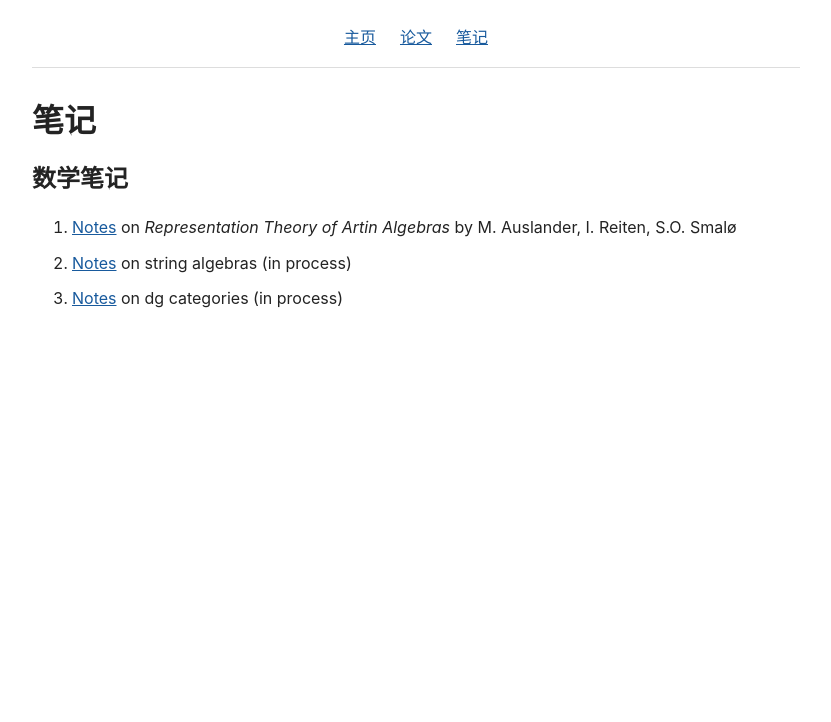
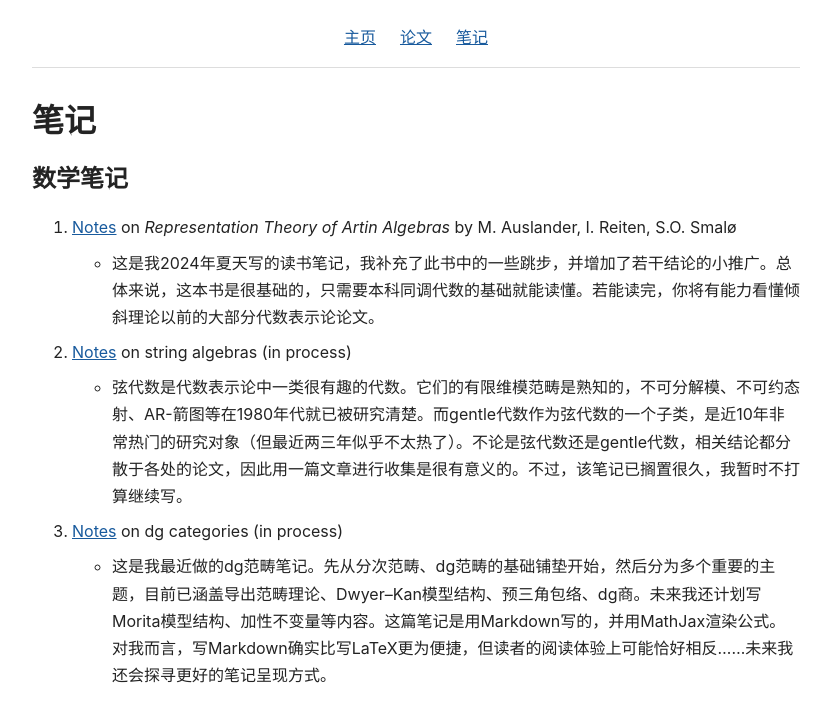
Before and after one commit to KKaixinBBaobei/KKaixinBBaobei.github.io, a Jekyll site: the page built from Notes/index.md, in a window 1280 px wide. Shown: the top 722 px of the page, without its empty margins (224-1055 px from the left). Built offline with Jekyll 4.4.1, drawn with Linux system fonts in a browser that asks for light colours.

Commit message:
添加笔记描述
Add context and progress notes for the representation theory, string algebra, and dg category notes.

```diff
--- a/Notes/index.md
+++ b/Notes/index.md
@@ -8,8 +8,11 @@ title: 笔记
 ## 数学笔记
 
 1. [Notes](https://cn.overleaf.com/read/mjkyxymwbqcn#f317e3) on *Representation Theory of Artin Algebras* by M. Auslander, I. Reiten, S.O. Smalø
+   - 这是我2024年夏天写的读书笔记，我补充了此书中的一些跳步，并增加了若干结论的小推广。总体来说，这本书是很基础的，只需要本科同调代数的基础就能读懂。若能读完，你将有能力看懂倾斜理论以前的大部分代数表示论论文。
 2. [Notes](https://cn.overleaf.com/read/rbxpbvkcvbcm#f1a07d) on string algebras (in process)
+   - 弦代数是代数表示论中一类很有趣的代数。它们的有限维模范畴是熟知的，不可分解模、不可约态射、AR-箭图等在1980年代就已被研究清楚。而gentle代数作为弦代数的一个子类，是近10年非常热门的研究对象（但最近两三年似乎不太热了）。不论是弦代数还是gentle代数，相关结论都分散于各处的论文，因此用一篇文章进行收集是很有意义的。不过，该笔记已搁置很久，我暂时不打算继续写。
 3. [Notes]({{ '/Notes/dg-categories/' | relative_url }}) on dg categories (in process)
+   - 这是我最近做的dg范畴笔记。先从分次范畴、dg范畴的基础铺垫开始，然后分为多个重要的主题，目前已涵盖导出范畴理论、Dwyer–Kan模型结构、预三角包络、dg商。未来我还计划写Morita模型结构、加性不变量等内容。这篇笔记是用Markdown写的，并用MathJax渲染公式。对我而言，写Markdown确实比写LaTeX更为便捷，但读者的阅读体验上可能恰好相反……未来我还会探寻更好的笔记呈现方式。
 
 {% if site.posts.size > 1 %}
 ## 博文
```
